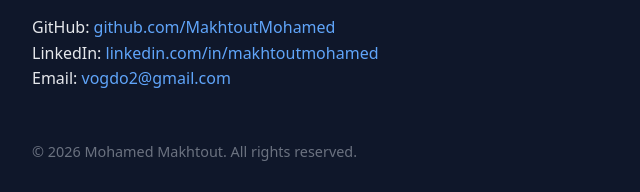
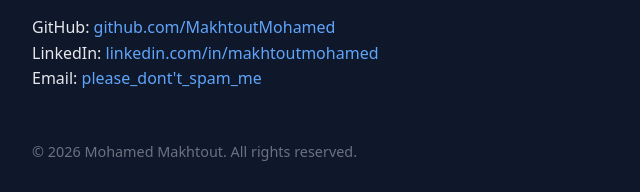
Before and after one commit to MakhtoutMohamed/portfolio, a plain HTML site: page index.html in a window 1280 px wide. Shown: the part 1035-1227 px from the top of the page, 128-768 px from the left. Drawn offline with Linux system fonts and the light colour scheme.

Commit message:
Update index.html

```diff
--- a/index.html
+++ b/index.html
@@ -151,7 +151,7 @@
       <p>
         GitHub: <a href="https://github.com/MakhtoutMohamed">github.com/MakhtoutMohamed</a><br />
         LinkedIn: <a href="https://www.linkedin.com/in/makhtoutmohamed/">linkedin.com/in/makhtoutmohamed</a><br />
-        Email: <a href="mailto:vogdo2@gmail.com">vogdo2@gmail.com</a>
+        Email: <a href="mailto:medmakhtout@gmail.com">please_dont't_spam_me</a>
       </p>
     </section>
   </main>
```
